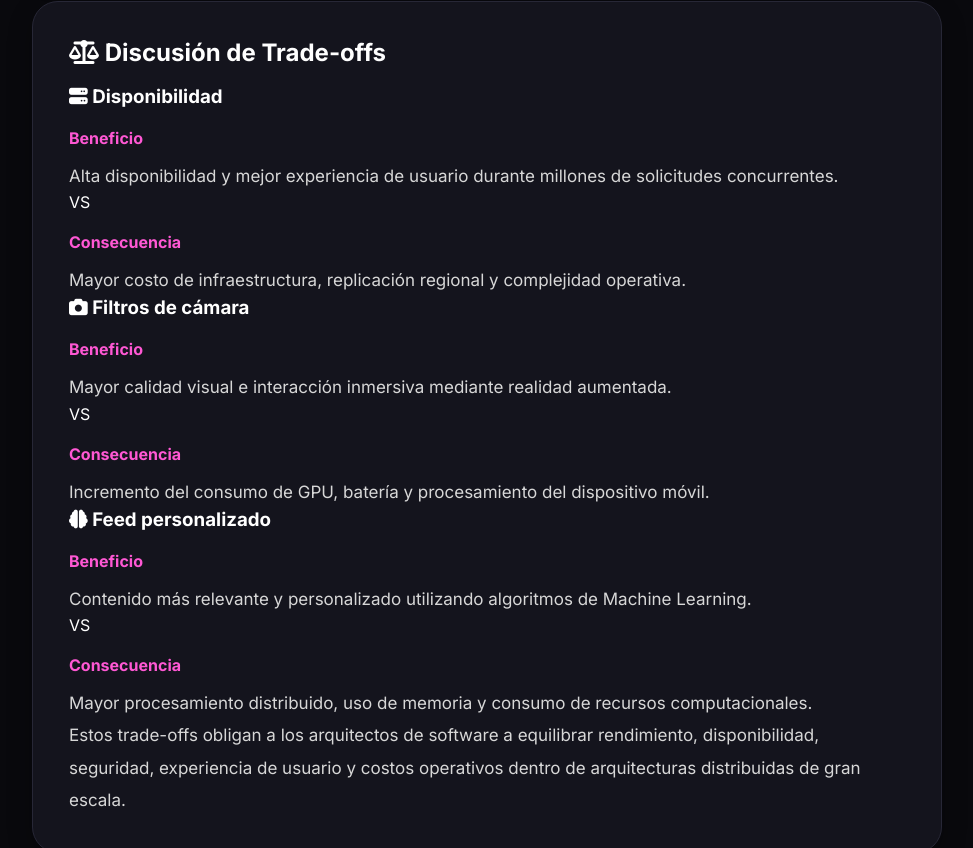
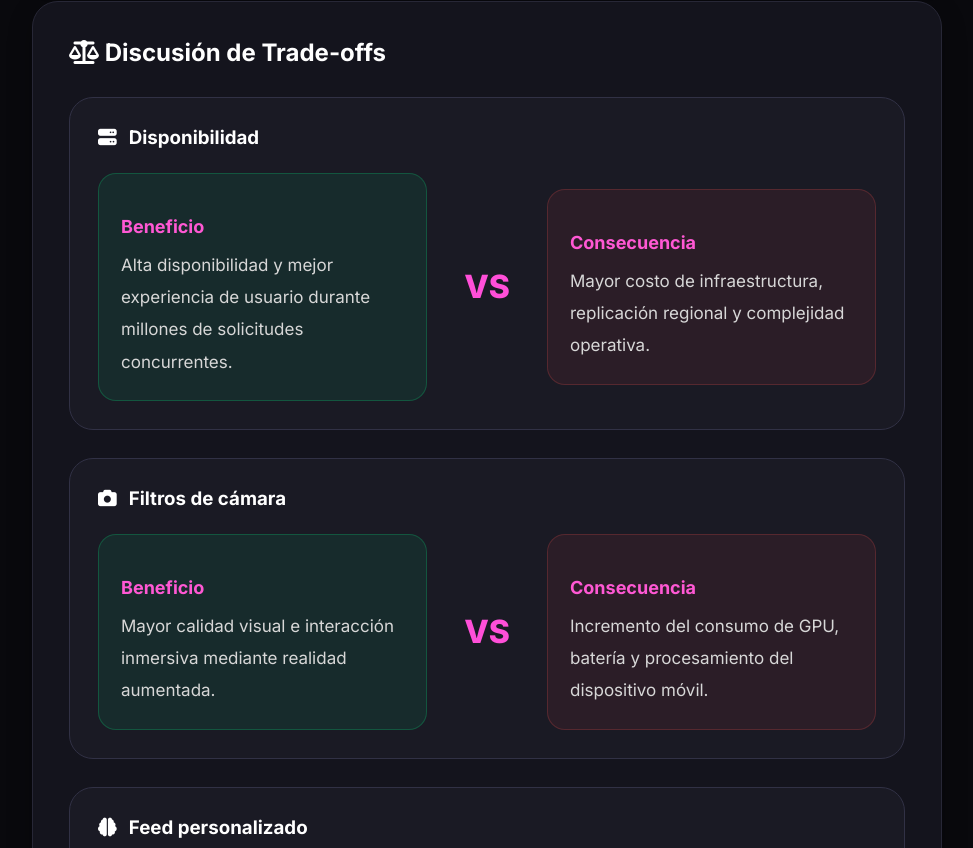
Before and after one commit to Machadojd/Instagram-RNF, a plain HTML site: page index.html in a window 1280 px wide. Shown: the part 8012-8860 px from the top of the page, without its empty margins (298-1271 px from the left). Drawn offline with Linux system fonts and the light colour scheme.

Commit message:
Enhance styles for grid and card components
Added new styles for layout and card components.

```diff
--- a/style.css
+++ b/style.css
@@ -258,3 +258,88 @@ font-size:42px;
 font-size:24px;
 }
 }
+.vs-grid{
+display:flex;
+flex-direction:column;
+gap:28px;
+margin-top:30px;
+}
+
+.vs-card{
+background:#1a1a24;
+padding:28px;
+border-radius:24px;
+border:1px solid #313145;
+transition:.3s;
+}
+
+.vs-card:hover{
+transform:translateY(-5px);
+border-color:#ff4fd8;
+}
+
+.vs-card h3{
+margin-bottom:24px;
+display:flex;
+align-items:center;
+gap:12px;
+}
+
+.vs-content{
+display:grid;
+grid-template-columns:1fr 80px 1fr;
+gap:20px;
+align-items:center;
+}
+
+.vs-side{
+padding:22px;
+border-radius:18px;
+min-height:160px;
+display:flex;
+flex-direction:column;
+justify-content:center;
+}
+
+.vs-side h4{
+margin-bottom:12px;
+font-size:18px;
+}
+
+.vs-side.positive{
+background:rgba(0,255,140,.08);
+border:1px solid rgba(0,255,140,.2);
+}
+
+.vs-side.negative{
+background:rgba(255,80,80,.08);
+border:1px solid rgba(255,80,80,.2);
+}
+
+.vs-center{
+display:flex;
+justify-content:center;
+align-items:center;
+font-size:32px;
+font-weight:800;
+color:#ff4fd8;
+}
+
+.tradeoff-conclusion{
+margin-top:30px;
+line-height:1.9;
+font-size:17px;
+color:#d7d7d7;
+}
+
+@media(max-width:900px){
+
+.vs-content{
+grid-template-columns:1fr;
+}
+
+.vs-center{
+padding:10px 0;
+}
+
+}
```
